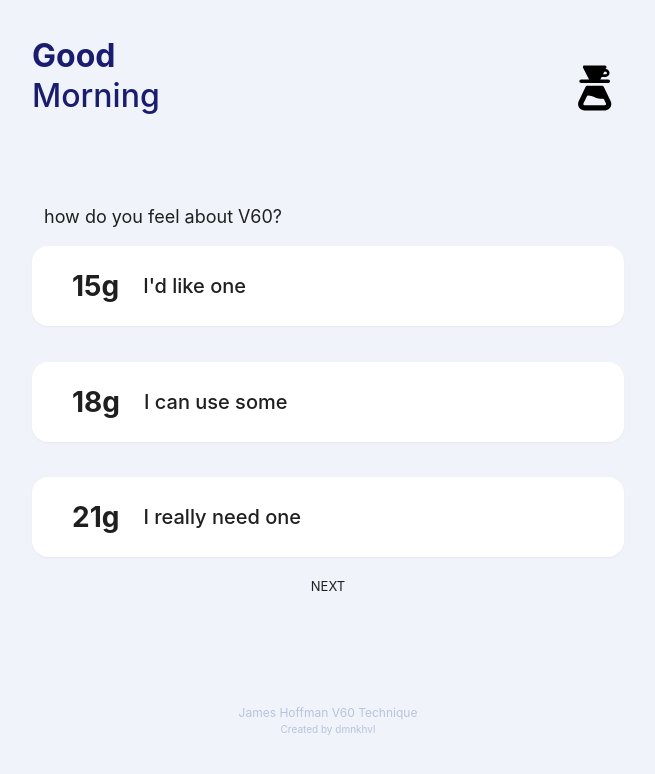
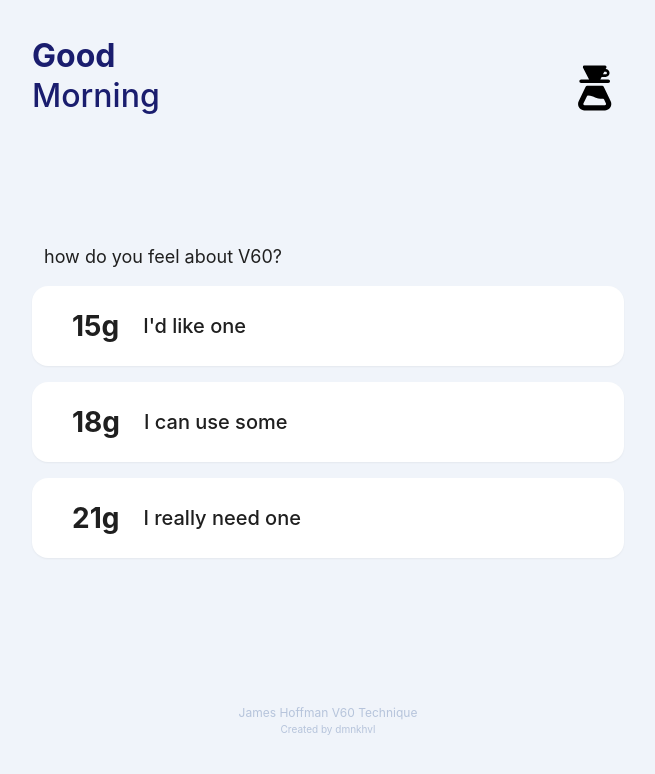
Before and after one commit to dmnkhvl/PerfectCup, a React (Create React App) app: page / in a window 1280 px wide. Shown: the top 774 px of the page, without its empty margins (312-967 px from the left). Built offline with nearby package versions, Linux system fonts and the light colour scheme; the HTML template or start-up script is replaced by a standard one; a web font is replaced by a local one.

Commit message:
Added Options to the Homepage

```diff
--- a/src/components/Choice.jsx
+++ /dev/null
@@ -1,33 +0,0 @@
-import React, { useState } from 'react';
-// import { handleSteps } from '../App';
-
-function Choice({ value, name }) {
-  const [count, setCount] = useState(0);
-  return (
-    <div>
-      <input
-        onChange={() => {
-          setCount(parseInt(value));
-        }}
-        type="radio"
-        value={parseInt(value)}
-        id={name}
-        name="beans"
-        className={`hidden p-10 ${'peer/' + name}`}
-      />
-      <label
-        className={`flex items-center justify-center bg-white w-12 h-12 rounded-lg shadow-md font-bold text-lg ${
-          'peer-checked/' + name + ':text-white'
-        } ${'peer-checked/' + name + ':bg-blue'}`}
-        htmlFor={name}
-      >
-        {value}
-        <span className="text-sm font-medium">g</span>
-      </label>
-      <p>{count}</p>
-      <p>{typeof count}</p>
-    </div>
-  );
-}
-
-export default Choice;
--- a/src/components/Choices.jsx
+++ /dev/null
@@ -1,19 +0,0 @@
-import React from 'react';
-import Choice from './Choice';
-
-function Choices() {
-  return (
-    <>
-      <h3 className="text-base uppercase font-bold text-blue">
-        Select the Amount of Beans
-      </h3>
-      <div className="flex justify-start mt-2 gap-x-5">
-        <Choice value="15" name="fifteen" />
-        <Choice value="18" name="eighteen" />
-        <Choice value="21" name="twentyOne" />
-      </div>
-    </>
-  );
-}
-
-export default Choices;
--- /dev/null
+++ b/src/components/Options.jsx
@@ -0,0 +1,56 @@
+import React, { useState } from 'react';
+
+export default function Options() {
+  return (
+    <main className="px-6 h-[60vh] flex flex-col justify-center">
+      <p className="ml-3 text-smTitle font-normal">
+        how do you feel about V60?
+      </p>
+      <div>
+        <input
+          type="radio"
+          id={15}
+          name="beans"
+          className="hidden peer"
+        ></input>
+        <label
+          htmlFor={15}
+          className="flex items-center h-20 rounded-2xl shadow-sm mt-4 font-bold text-mdTitle bg-white text-black peer-checked:bg-primary peer-checked:text-white cursor-pointer transition hover:bg-opacity-30"
+        >
+          <p className="ml-10">15g</p>
+          <p className="font-medium text-big ml-6 ">I'd like one</p>
+        </label>
+      </div>
+      <div>
+        <input
+          type="radio"
+          id={18}
+          name="beans"
+          className="hidden peer"
+        ></input>
+        <label
+          htmlFor={18}
+          className="flex items-center h-20 rounded-2xl shadow-sm mt-4 font-bold text-mdTitle bg-white text-black peer-checked:bg-primary peer-checked:text-white cursor-pointer transition hover:bg-opacity-30"
+        >
+          <p className="ml-10">18g</p>
+          <p className="font-medium text-big ml-6 ">I can use some</p>
+        </label>
+      </div>
+      <div>
+        <input
+          type="radio"
+          id={21}
+          name="beans"
+          className="hidden peer"
+        ></input>
+        <label
+          htmlFor={21}
+          className="flex items-center h-20 rounded-2xl shadow-sm mt-4 font-bold text-mdTitle bg-white text-black peer-checked:bg-primary peer-checked:text-white cursor-pointer transition hover:bg-opacity-30"
+        >
+          <p className="ml-10">21g</p>
+          <p className="font-medium text-big ml-6 ">I really need one</p>
+        </label>
+      </div>
+    </main>
+  );
+}
--- a/src/components/Test.jsx
+++ /dev/null
@@ -1,47 +0,0 @@
-import React, { useState } from 'react';
-
-export default function Test() {
-  return (
-    <main className="px-6 h-[60vh] flex flex-col justify-center">
-      <p className="ml-3 text-smTitle font-normal">
-        how do you feel about V60?
-      </p>
-
-      <Form value={15} id="fifteen" text="I'd like one" />
-      <Form value={18} id="eighteen" text="I can use some" />
-      <Form value={21} id="twentyOne" text="I really need one" />
-      <button className="">NEXT</button>
-    </main>
-  );
-}
-
-export const Form = ({ value, text, id }) => {
-  const [grams, setGrams] = useState(0);
-  const [clicked, setClicked] = useState(false);
-
-  const handleClick = () => {
-    setClicked((prev) => !prev);
-  };
-
-  return (
-    <>
-      <label
-        htmlFor={id}
-        className={`flex items-center h-20 rounded-2xl shadow-sm mt-4 font-bold text-mdTitle ${
-          clicked ? 'bg-primary text-white' : 'bg-white text-black'
-        }     `}
-      >
-        <p className="ml-10">{value}g</p>
-        <p className="font-medium text-big ml-6 ">{text}</p>
-      </label>
-      <input
-        onClick={() => {
-          handleClick();
-        }}
-        type="button"
-        id={id}
-        name="beans"
-      ></input>
-    </>
-  );
-};
--- a/src/pages/Home.jsx
+++ b/src/pages/Home.jsx
@@ -1,6 +1,6 @@
 import React from 'react';
 import v60 from '../assets/v60.svg';
-import Test from '../components/Test';
+import Options from '../components/Options';
 
 export const Greeting = () => {
   var today = new Date();
@@ -31,7 +31,7 @@
           <img src={v60} className="w-14 mb-1 fill-primary " alt="v60icon" />
         </header>
         <section>
-          <Test></Test>
+          <Options />
         </section>
         <footer className="h-[20vh] flex justify-center items-center">
           <div className="flex flex-col items-center text-gray">
```
